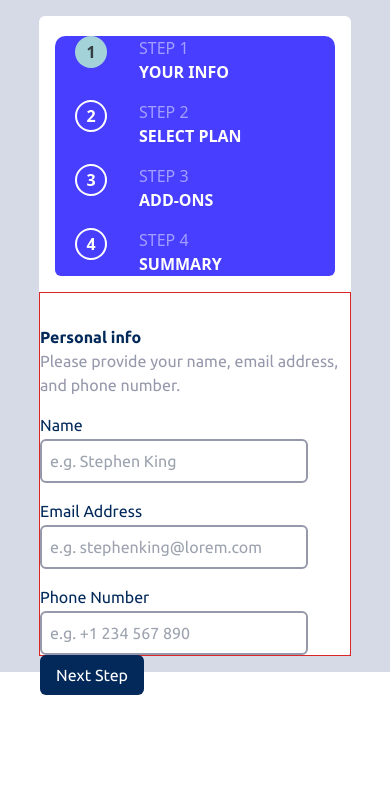
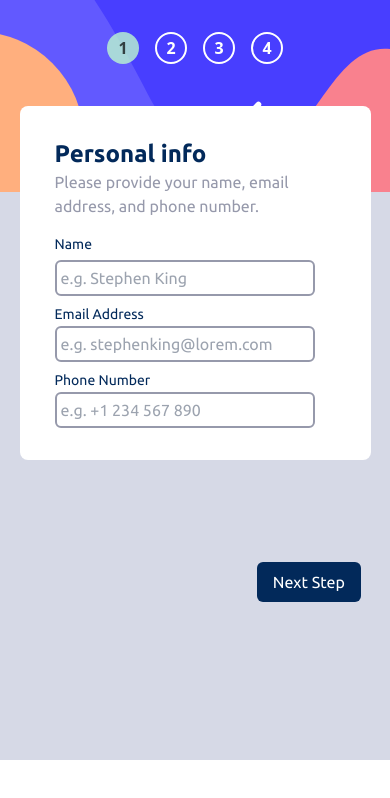
Before and after one commit to Agyanim/multi-step-form, a React (Vite) app: page / in a window 390 px wide. Shown: the top 798 px of the page. Built offline with nearby package versions, Linux system fonts and the light colour scheme.

Commit message:
home page mobile view added

```diff
--- a/src/components/AddOnsCard.jsx
+++ b/src/components/AddOnsCard.jsx
@@ -7,7 +7,7 @@ const AddOnsCard = ({ Service, Package, Cost, id, Addon }) => {
   return (
     <label
       htmlFor={id}
-      className="flex justify-between items-center border-[1px] border-PurplishBblue w-[30vw] p-4 rounded-md cursor-pointer text-sm font-ubuntu"
+      className="flex justify-between items-center border-[1px] border-PurplishBblue lg:w-[80%] xl:w-[85%] p-4 rounded-md cursor-pointer text-sm font-ubuntu"
     >
       <section className="flex justify-center items-center gap-4">
         <input
--- a/src/components/AddOnsCardList.jsx
+++ b/src/components/AddOnsCardList.jsx
@@ -86,13 +86,13 @@ const AddOnsCardList = () => {
     );
   });
   return (
-    <div className="flex flex-col justify-center items-center gap-4">
-      <form action="" onSubmit={submitHandler}>
-        <section ref={checkRef} className="flex flex-col gap-4">
+    <div className="flex flex-col gap-4 w-[100%] ">
+      <form className="w-[100%]" onSubmit={submitHandler} >
+        <section ref={checkRef} className="flex flex-col gap-4 ">
           {renderCard}
         </section>
         <section className="relative  mt-10">
-          <div>
+          <div className="absolute w-[100%] lg:left-[56%]  xl:left-[67%]">
             <PrimaryButton />
           </div>
           <div onClick={goBackHandler}>
--- a/src/components/GlobalLayout.jsx
+++ b/src/components/GlobalLayout.jsx
@@ -5,12 +5,12 @@ import "../css/globalLayout.css";
 
 const GlobalLayout = () => {
   return (
-    <div className="flex items-center lg:min-h-[100vh] lg:min-w-[100vw] lg:w-[100vw] bg-LightGray justify-center">
-      <section className="flex flex-col lg:flex-row justify-between bg-white rounded-md my-4 max-w-[80%] lg:w-[75%] lg:h-[80%] xl:w-[65%] xl:h-[80%]">
+    <div className="flex items-center lg:min-h-[100vh] lg:min-w-[100vw] z-0 lg:w-[100vw] bg-LightGray justify-center">
+      <section className="flex flex-col lg:flex-row z-0  lg:justify-between bg-LightGray lg:bg-white h-[90vh] lg:my-4 lg:max-w-[80%] lg:w-[75%] lg:h-[80%] xl:w-[65%] xl:h-[80%]">
         <div className="">
           <Navbar />
         </div>
-        <div className="border border-red-600 lg:w-[65%] xl:w-[66%] ">
+        <div className="border-none  lg:w-[65%] xl:w-[70%] mt-[-22%] bg-white rounded-lg lg:rounded-none lg:mt-0 w-[90%] m-auto lg:m-0">
           <Outlet />
         </div>
       </section>
--- a/src/components/NavCard.jsx
+++ b/src/components/NavCard.jsx
@@ -38,7 +38,7 @@ const NavCard = () => {
   }, [selector]);
 
   return (
-    <section className="flex flex-col gap-4 mt-5 ml-5">
+    <section className="flex justify-center lg:justify-start pt-[2rem] lg:flex-col gap-4 lg:mt-5 lg:ml-5">
       <div>
         <label htmlFor="11" className="flex">
           <span
@@ -50,7 +50,7 @@ const NavCard = () => {
           >
             {selectorDetails[0].id}
           </span>
-          <div className=" ml-[2rem] flex flex-col ">
+          <div className="hidden lg:flex ml-[2rem]  flex-col ">
             <span className="step"> {selectorDetails[0].step}</span>
             <span className="link"> {selectorDetails[0].link}</span>
           </div>
@@ -71,7 +71,7 @@ const NavCard = () => {
           >
             {selectorDetails[1].id}
           </span>
-          <div className=" ml-[2rem] flex flex-col ">
+          <div className=" hidden lg:flex ml-[2rem]  flex-col ">
             <span className="step"> {selectorDetails[1].step}</span>
             <span className="link"> {selectorDetails[1].link}</span>
           </div>
@@ -92,7 +92,7 @@ const NavCard = () => {
           >
             {selectorDetails[2].id}
           </span>
-          <div className=" ml-[2rem] flex flex-col ">
+          <div className=" hidden lg:flex ml-[2rem]  flex-col ">
             <span className="step"> {selectorDetails[2].step}</span>
             <span className="link"> {selectorDetails[2].link}</span>
           </div>
@@ -113,7 +113,7 @@ const NavCard = () => {
           >
             {selectorDetails[3].id}
           </span>
-          <div className=" ml-[2rem] flex flex-col ">
+          <div className=" hidden lg:flex ml-[2rem]  flex-col ">
             <span className="step"> {selectorDetails[3].step}</span>
             <span className="link"> {selectorDetails[3].link}</span>
           </div>
--- a/src/components/Navbar.jsx
+++ b/src/components/Navbar.jsx
@@ -1,17 +1,11 @@
 import React from "react";
-import DesktopBgImage from "../assets/images/bg-sidebar-desktop.svg";
 import NavCardList from "./NavCardList,";
 
 const Navbar = () => {
   return (
     <>
       <div
-        className="lg:flex lg:w-[100%] lg:h-[28.5rem] bg-PurplishBblue  rounded-md m-4 "
-        style={{
-          background: `url(${DesktopBgImage}) `,
-          backgroundRepeat: "no-repeat",
-          backgroundSize: "cover",
-        }}
+        className=" nav_background w-[100%] h-[12rem] lg:flex lg:w-[100%] lg:h-[28rem] bg-PurplishBblue  lg:rounded-md lg:m-4  "
       >
         <NavCardList/>
       </div>
--- a/src/index.css
+++ b/src/index.css
@@ -3,6 +3,23 @@
 @tailwind base;
 @tailwind components;
 @tailwind utilities;
+
+
+/* Nav background image */
+.nav_background{
+    background-image: url("/public/bg-sidebar-mobile.svg");
+    background-repeat: no-repeat;
+    background-size: cover;
+}
+@media screen and (min-width:1024px) {
+    .nav_background{
+        background-image: url("/public/bg-sidebar-desktop.svg");
+        background-repeat: no-repeat;
+        background-size: contain;
+    }
+
+}
+
 
 input[type="radio"]{
     appearance: none;
@@ -26,7 +43,7 @@ background-color: aqua;
 }
 
 input[type="text"]{
-    @apply lg:w-[90%] xl:w-[82%] p-2 border-2 rounded-md border-CoolGray
+    @apply lg:w-[98%] xl:w-[95%] p-1 lg:p-2 border-2 rounded-md border-CoolGray
 }
 
 }
--- a/src/pages/AddOns.jsx
+++ b/src/pages/AddOns.jsx
@@ -3,16 +3,16 @@ import AddOnsCardList from "../components/AddOnsCardList";
 
 const AddOns = () => {
   return (
-    <div className="w-[38.5vw]">
-      <header className="mt-8 ml-10 mb-4">
-        <h1 className="text-3xl text-MarineBlue font-ubuntu font-extrabold">
+    <div className="lg:ml-[10%] xl:ml-[2%]">
+      <header className="mt-8 mb-4">
+        <h1 className=" lg:text-2xl xl:text-3xl text-MarineBlue font-ubuntu font-extrabold">
           Pick add-ons
         </h1>
         <p className="text-CoolGray">
           Add-ons help enhance your gaming experience.
         </p>
       </header>
-      <section className="-ml-10">
+      <section className="">
         <AddOnsCardList />
       </section>
     </div>
--- a/src/pages/Home.jsx
+++ b/src/pages/Home.jsx
@@ -45,9 +45,10 @@ const Home = () => {
   };
 
   return (
-    <div className="flex flex-col  font-ubuntu lg:w-[100%] xl:ml-5 ">
+    <section className="flex bg-transparent rounded-md lg:rounded-none w-[80%] m-auto">
+    <div className="flex flex-col  font-ubuntu lg:w-[100%] lg:ml-[-1rem] xl:ml-[-1rem]">
       <header className="mt-8 ">
-        <h1 className="lg:text-2xl xl:text-3xl text-MarineBlue font-ubuntu font-extrabold">
+        <h1 className="text-2xl xl:text-3xl text-MarineBlue font-ubuntu font-extrabold">
           Personal info
         </h1>
         <p className="text-CoolGray lg:text-sm xl:text-lg">
@@ -63,11 +64,11 @@ const Home = () => {
         >
           <div>
             <label
-              className=" text-MarineBlue flex relative mb-[-12px]"
+              className=" text-MarineBlue flex relative mb-[-12px] text-sm lg:text-base"
               htmlFor="name"
             >
               Name
-              <span className="absolute right-0 text-red-500">
+              <span className="absolute right-0 text-red-500 ">
                 {errors?.name?.message}
               </span>
             </label>
@@ -85,16 +86,16 @@ const Home = () => {
               placeholder="e.g. Stephen King"
             />
           </div>
-          <div className="mt-4">
-            <label
-              className=" text-MarineBlue relative flex mb-[-22px]"
+          <div className="mt-2">
+            <lab text-sm lg:text-baseel
+              className=" text-MarineBlue relative flex mb-[-22px] text-sm lg:text-base"
               htmlFor="email_address"
             >
-              Email Address{" "}
+              Email Address
               <span className="absolute  text-red-500 right-0">
                 {errors?.email_address?.message}
               </span>
-            </label>
+            </lab>
             <br />
             <input
               className={classNames(
@@ -111,9 +112,9 @@ const Home = () => {
               placeholder="e.g. stephenking@lorem.com"
             />
           </div>
-          <div className="mt-4">
+          <div className="mt-2">
             <label
-              className="  text-MarineBlue flex relative mb-[-30px]"
+              className="  text-MarineBlue flex relative mb-[-30px] text-sm lg:text-base"
               htmlFor=""
             >
               Phone Number
@@ -124,7 +125,7 @@ const Home = () => {
             <br />
             <input
               className={classNames(
-                " mt-2",
+                " mt-2 mb-[2rem] lg:mb-0",
                 { "border-2 border-red-400": errors?.phone_number }
               )}
               type="text"
@@ -135,12 +136,13 @@ const Home = () => {
               placeholder="e.g. +1 234 567 890"
             />
           </div>
-          <div className="absolute w-[100%] lg:top-[20rem] xl:top-[19rem]  lg:left-[65%] xl:left-[72%]">
+          <div className="absolute w-[40%] top-[20.5rem] left-[72%] lg:top-[18rem] xl:top-[17rem] lg:left-[72%] xl:left-[75%]">
             <PrimaryButton />
           </div>
         </form>
       </div>
     </div>
+    </section>
   );
 };
 
--- a/src/pages/Summary.jsx
+++ b/src/pages/Summary.jsx
@@ -18,8 +18,8 @@ const Summary = () => {
     navigate("/thanks");
   };
   return (
-    <div className="w-[38.5vw]">
-      <header className="mt-8 ml-10 mb-4">
+    <div className="w-[100%] lg:ml-[6%] xl:ml-[2.5%]">
+      <header className="mt-8  mb-4">
         <h1 className="text-3xl text-MarineBlue font-ubuntu font-extrabold">
           Finishing up
         </h1>
@@ -27,15 +27,15 @@ const Summary = () => {
           Double check everything looks Ok before confirming.
         </p>
       </header>
-      <section className="">
-        <form action="#" onSubmit={submitHandler}>
+      <section className="relative">
+        <form  onSubmit={submitHandler}>
           <FinishingUp />
-          <div className="relative  top-5 w-[75%] m-auto">
-            <div className="fixed right-[25vw] w-80 bottom-[22vh]">
+          <div className="relative  top-5 w-[100%] ">
+            <div className="absolute w-[100%] top-[7.5rem] lg:left-[58%] xl:left-[63%]">
               <PrimaryButton />
             </div>
             <div
-              className=" fixed mt-8 w-40 bottom-[22vh]"
+              className=" absolute w-[100%] top-[7rem]"
               onClick={goBackHandler}
             >
               <SecondaryButton />
```
Also changed, not shown: src/components/FinishingUp.jsx (+6 -6 lines), public/bg-sidebar-desktop.svg (renamed from src/assets/images/bg-sidebar-desktop.svg), public/bg-sidebar-mobile.svg (renamed from src/assets/images/bg-sidebar-mobile.svg).
